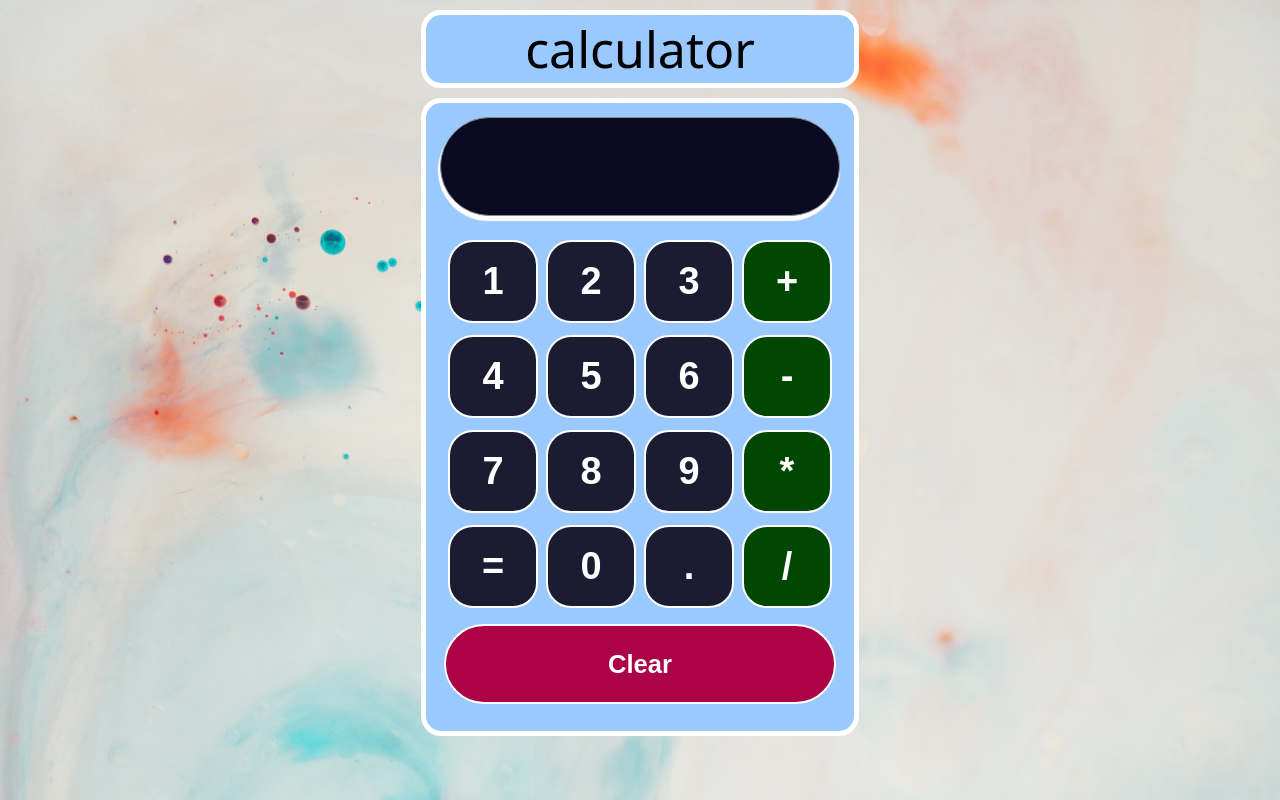
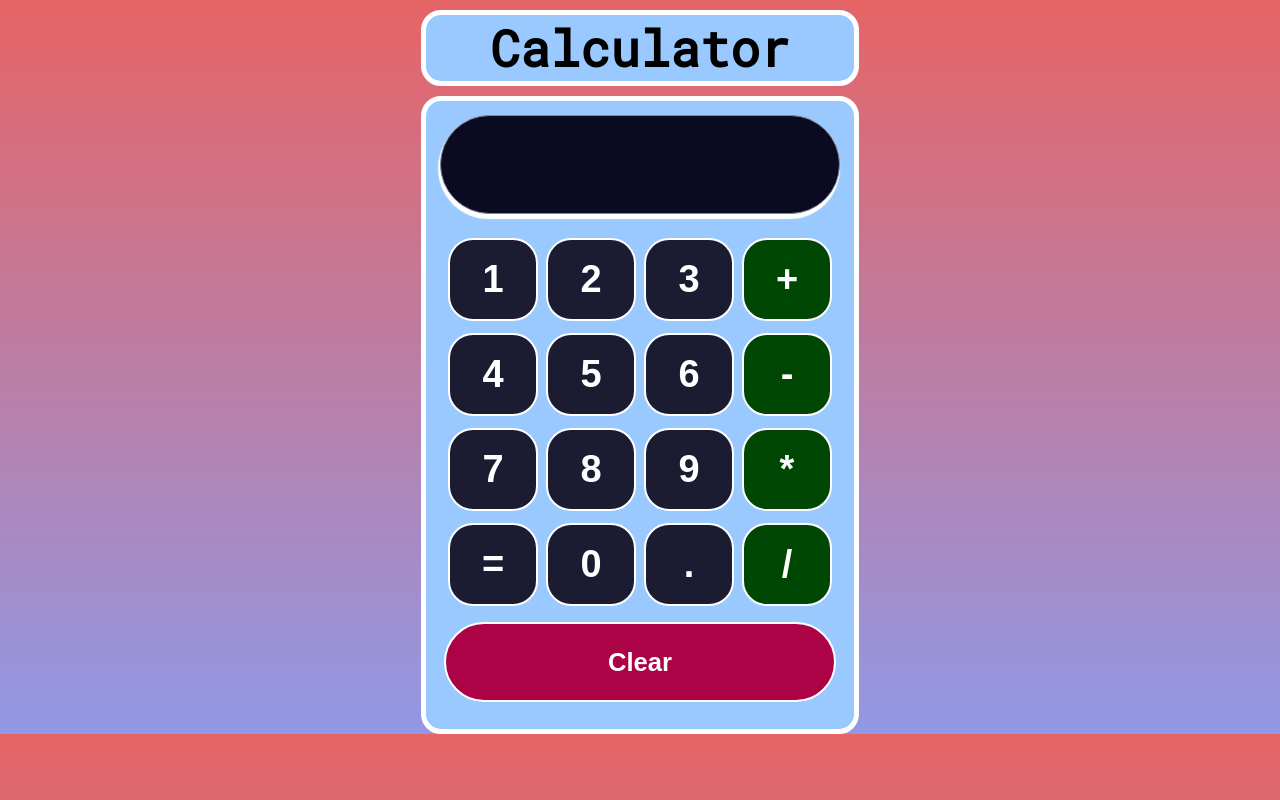
Before and after one commit to J-C-S-V/calculator, a React (Create React App) app: page / in a window 1280 px wide. Built offline with nearby package versions, Linux system fonts and the light colour scheme.

Commit message:
Styling background and title

```diff
--- a/src/App.css
+++ b/src/App.css
@@ -1,17 +1,21 @@
+@import url('https://fonts.googleapis.com/css2?family=Roboto+Mono&display=swap');
+
 .App {
   display: grid;
   justify-content: center;
 }
 
 .main-header {
-  font-family: 'Segoe UI', Roboto, Oxygen, Ubuntu, Cantarell, 'Open Sans',
+  font-family: 'Roboto Mono', Oxygen, Ubuntu, Cantarell, 'Open Sans',
     'Helvetica Neue', sans-serif;
+  font-weight: 600;
   border: 5px solid white;
   background-color: #99c9ff;
   text-align: center;
   font-size: 50px;
   border-radius: 20px;
   margin: 10px 0;
+  text-transform: capitalize;
 }
 
 .container-calculator {
--- a/src/index.css
+++ b/src/index.css
@@ -3,6 +3,6 @@ body {
   font-family: -apple-system, BlinkMacSystemFont, 'Segoe UI', 'Roboto', 'Oxygen',
     'Ubuntu', 'Cantarell', 'Fira Sans', 'Droid Sans', 'Helvetica Neue',
     sans-serif;
-  background-image: url('./img/calculator-1.jpg');
-  background-size: cover;
+
+  background: linear-gradient(#e66465, #9198e5);
 }
```
